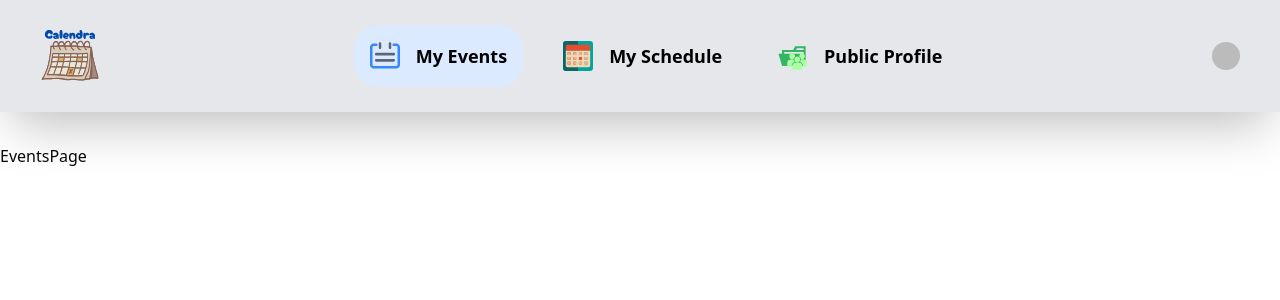
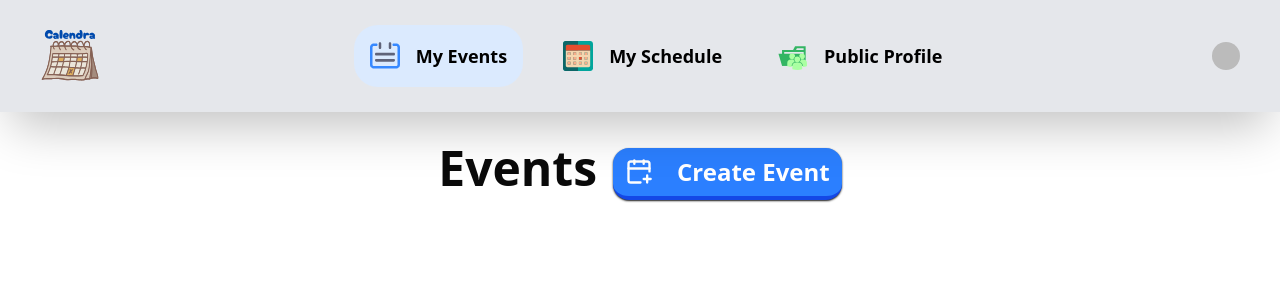
Before and after one commit to rohits2404/Calendly, a Next.js app: page /events in a window 1280 px wide. Shown: the top 300 px of the page. Built offline with nearby package versions, Linux system fonts and the light colour scheme; no server answers; sample sign-in values are in the browser's storage; some icons are missing.

Commit message:
06: Events Page

```diff
--- a/app/(main)/events/page.tsx
+++ b/app/(main)/events/page.tsx
@@ -1,4 +1,7 @@
+import { Button } from "@/components/ui/button";
 import { auth } from "@clerk/nextjs/server";
+import { CalendarPlus } from "lucide-react";
+import Link from "next/link";
 import { redirect } from "next/navigation";
 import React from "react";
 
@@ -9,7 +12,21 @@ const EventsPage = async () => {
         redirect("/login");
     }
 
-    return <div>EventsPage</div>;
+    return (
+        <section className="flex flex-col items-center gap-16 animate-fade-in">
+            <div className="flex gap-4 items-baseline">
+                <h1 className="text-4xl xl:text-5xl font-black mb-6">Events</h1>
+                <Button
+                    className="bg-blue-500 hover:bg-blue-400 text-white py-6 hover:scale-110 duration-500 border-b-4 border-blue-700 hover:border-blue-500 rounded-2xl shadow-accent-foreground text-2xl font-black"
+                    asChild
+                >
+                    <Link href="/events/new">
+                        <CalendarPlus className="mr-4 size-7" /> Create Event
+                    </Link>
+                </Button>
+            </div>
+        </section>
+    );
 };
 
 export default EventsPage;
```
